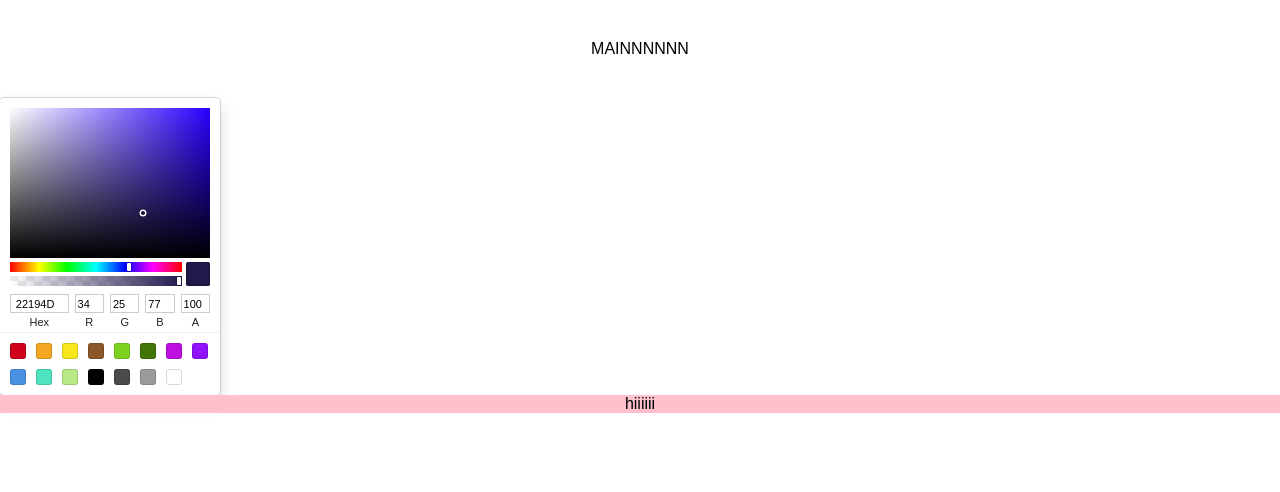
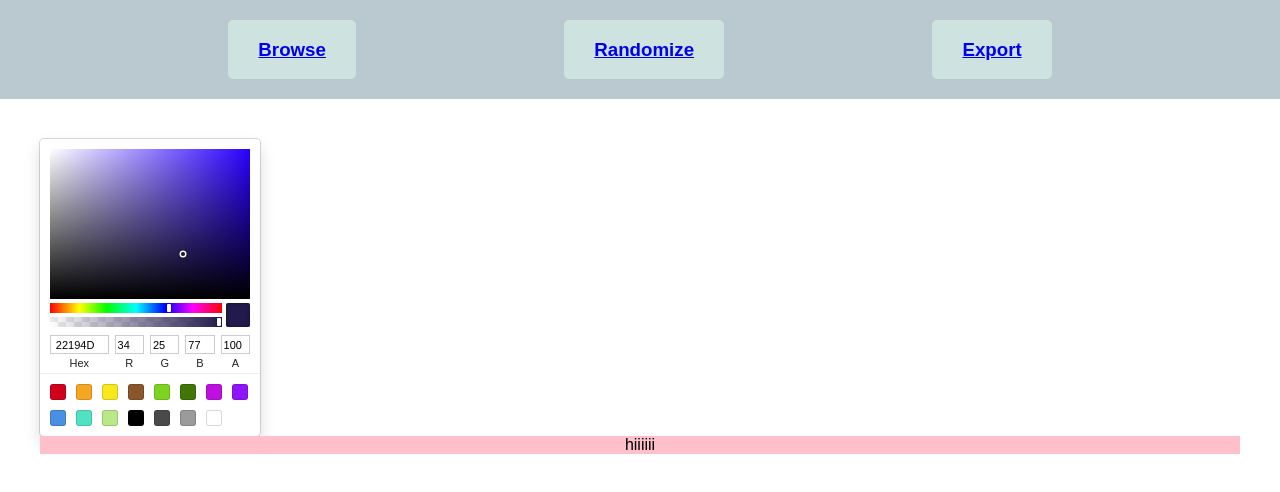
Before and after one commit to kschaer/colorspin, a React (Create React App) app in the folder client/: page / in a window 1280 px wide. Shown: the top 492 px of the page. Built offline with nearby package versions, Linux system fonts and the light colour scheme.

Commit message:
building out layout

```diff
--- a/client/src/components/ColorPicker.js
+++ b/client/src/components/ColorPicker.js
@@ -12,14 +12,15 @@ class ColorPicker extends React.Component {
   handleChange = (color, event) => {
     event.preventDefault();
     console.log("new color,", color);
-    this.props.setNewColor(color.hex);
+    this.props.setNewColor(color);
   };
   render() {
     return (
       <div>
         <SketchPicker
+          disableAlpha={false}
           onChangeComplete={this.handleChange}
-          color={this.props.lastColor}
+          color={this.props.lastColor.hsl}
         />
         <div
           className={css({
@@ -38,7 +39,7 @@ class ColorPicker extends React.Component {
 const mapState = state => {
   return {
     curColors: state.color.curColors,
-    lastColor: state.color.curColors[state.color.curColors.length - 1]
+    lastColor: state.color.lastColor
   };
 };
 const mapDispatch = dispatch => {
--- a/client/src/components/Main.js
+++ b/client/src/components/Main.js
@@ -4,8 +4,7 @@ import ColorPicker from "./ColorPicker";
 import { SketchPicker } from "react-color";
 import { css, keyframes } from "emotion";
 import { connect } from "react-redux";
-import spring from "spring-keyframes";
-
+import Navbar from "./Navbar";
 const springOptions = {
   stiffness: 0.8,
   damping: 0.5,
@@ -34,23 +33,19 @@ class Main extends Component {
   // };
 
   render() {
-    const animator = keyframes`
-      0% {background-color: ${this.props.lastColor}}
-      100% {background-color: #FFFFFF}
-    `;
     const bounce = keyframes`
   0% {
     background-color: #FFFFFF
   }
   10% {
-    background-color: ${this.props.bgColor}
+    background-color: ${this.props.lastColor.hex}
   }
   100% {
     background-color: #FFFFFF
   }
 `;
     const cssAnimated = ``;
-    console.log("NEW NEW", this.props.bgColor, this.props.lastColor);
+    console.log("NEW NEW", this.props.lastColor, this.props.lastColor);
     return (
       <div
         className={css`
@@ -59,19 +54,22 @@ class Main extends Component {
         `}
       >
         <div>
+          <Navbar />
+        </div>
+        <div>
           <div
+            id="maincontainer"
             className={css`
               animation: ${bounce} 2s ease;
               background-color: #ffffff;
               padding: 40px;
             `}
           >
-            MAINNNNNN
+            <div>
+              {/* <SketchPicker onChangeComplete={this.handlePickerChange} /> */}
+              <ColorPicker />
+            </div>
           </div>
-        </div>
-        <div>
-          {/* <SketchPicker onChangeComplete={this.handlePickerChange} /> */}
-          <ColorPicker />
         </div>
       </div>
     );
--- a/client/src/components/Navbar.js
+++ b/client/src/components/Navbar.js
@@ -0,0 +1,50 @@
+import React, { Component } from "react";
+import { css } from "emotion";
+import { NavLink } from "react-router-dom";
+import { connect } from "react-redux";
+
+const Navbar = props => {
+  const buttonCss = css`
+    background-color: #cee2e0;
+    border-radius: 5px;
+    border-width: 2px;
+    border-color: ${props.lastColor.hex};
+    text-transform: capitalize;
+    padding: 0px 30px;
+  `;
+  const linkCss = css`
+    background-color: #FF00AA
+    text-transform: capitalize;
+    :visited {
+      text-decoration: none;
+    }
+  `;
+  return (
+    <div
+      className={css`
+        display: flex;
+        flex-direction: row;
+        justify-content: space-evenly;
+        padding: 20px;
+        background-color: #bac8cf;
+      `}
+    >
+      <NavLink className={buttonCss} to="/browse">
+        <h3 className={linkCss}>browse</h3>
+      </NavLink>
+      <NavLink className={buttonCss} to="/random">
+        <h3>randomize</h3>
+      </NavLink>
+      <NavLink className={buttonCss} to="/export">
+        <h3>export</h3>
+      </NavLink>
+    </div>
+  );
+};
+const mapState = state => {
+  return {
+    bgColor: state.color.curColors[state.color.curColors.length - 1],
+    lastColor: state.color.lastColor
+  };
+};
+export default connect(mapState)(Navbar);
--- a/client/src/store/color.js
+++ b/client/src/store/color.js
@@ -7,7 +7,9 @@ const initialState = {
   color: {},
   allColors: [],
   curColors: [],
-  lastColor: ""
+  lastColor: {
+    hex: ""
+  }
 };
 
 const getColor = color => ({ type: GET_COLOR, color });
```
